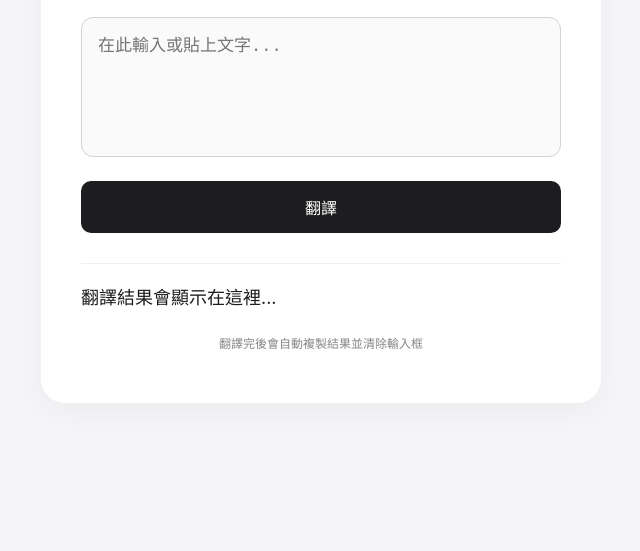
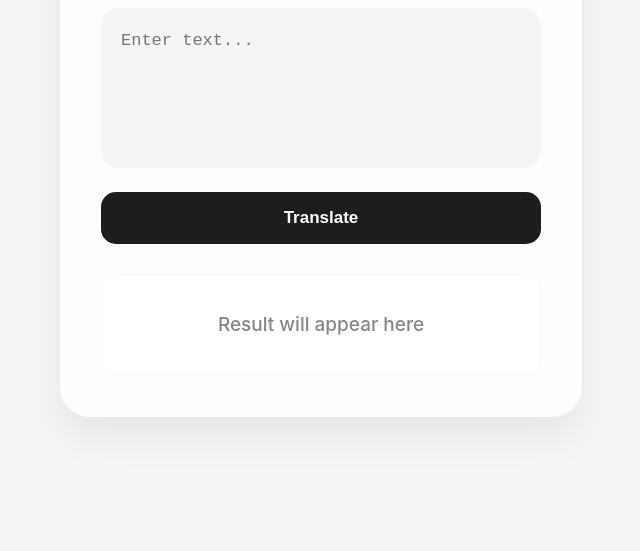
Before and after one commit to msadt/my-translator, a plain HTML site: page index.html in a window 1280 px wide. Shown: the part 249-800 px from the top of the page, without its empty margins (319-959 px from the left). Drawn offline with Linux system fonts and the light colour scheme.

Commit message:
Update index.html

```diff
--- a/index.html
+++ b/index.html
@@ -5,20 +5,18 @@
     <meta name="viewport" content="width=device-width, initial-scale=1.0">
     <title>Translator</title>
     <style>
-        /* Apple 極簡風格設定 */
         :root {
-            --bg-color: #F5F5F7;
-            --card-bg: #FFFFFF;
-            --text-main: #1D1D1F;
-            --text-secondary: #86868B;
-            --accent: #0071E3; /* Apple 藍 */
-            --border: #D2D2D7;
+            --apple-bg: #F5F5F7;
+            --apple-card: rgba(255, 255, 255, 0.8);
+            --apple-text: #1D1D1F;
+            --apple-blue: #007AFF;
+            --apple-gray: #86868B;
         }
 
         body {
-            font-family: -apple-system, BlinkMacSystemFont, "SF Pro TC", "SF Pro Display", "Helvetica Neue", Arial, sans-serif;
-            background-color: var(--bg-color);
-            color: var(--text-main);
+            font-family: -apple-system, BlinkMacSystemFont, "SF Pro TC", sans-serif;
+            background-color: var(--apple-bg);
+            color: var(--apple-text);
             display: flex;
             justify-content: center;
             align-items: center;
@@ -28,176 +26,210 @@
         }
 
         .container {
-            background: var(--card-bg);
+            background: var(--apple-card);
+            backdrop-filter: blur(20px); /* 毛玻璃效果 */
+            -webkit-backdrop-filter: blur(20px);
             padding: 40px;
-            border-radius: 24px;
-            box-shadow: 0 8px 30px rgba(0,0,0,0.04);
-            width: 90%;
-            max-width: 480px;
-            transition: all 0.3s ease;
+            border-radius: 30px;
+            box-shadow: 0 20px 40px rgba(0,0,0,0.06);
+            width: 100%;
+            max-width: 440px;
+            border: 1px solid rgba(255, 255, 255, 0.3);
+            transition: transform 0.3s ease;
         }
 
         h2 {
-            font-size: 24px;
+            font-size: 28px;
             font-weight: 600;
             margin-bottom: 24px;
-            letter-spacing: -0.5px;
             text-align: center;
+            letter-spacing: -0.022em;
+        }
+
+        .input-wrapper {
+            position: relative;
+            margin-bottom: 20px;
         }
 
         textarea {
             width: 100%;
-            height: 140px;
-            border: 1px solid var(--border);
-            border-radius: 12px;
-            padding: 16px;
+            height: 160px;
+            border: none;
+            border-radius: 18px;
+            padding: 20px;
             box-sizing: border-box;
             font-size: 17px;
             line-height: 1.5;
             resize: none;
+            background: rgba(0, 0, 0, 0.03);
             outline: none;
-            background-color: #FAFAFA;
-            transition: border-color 0.2s ease;
+            transition: all 0.2s ease;
         }
 
         textarea:focus {
-            border-color: var(--accent);
-            background-color: #FFFFFF;
-        }
-
-        .button-group {
-            display: flex;
-            gap: 12px;
-            margin-top: 20px;
-        }
-
-        button {
-            flex: 1;
-            padding: 14px;
-            border: none;
-            border-radius: 10px;
-            font-size: 16px;
-            font-weight: 500;
-            cursor: pointer;
-            transition: all 0.2s ease;
+            background: rgba(0, 0, 0, 0.05);
+            box-shadow: inset 0 0 0 2px var(--apple-blue);
         }
 
         .btn-translate {
-            background-color: var(--text-main);
-            color: #FFFFFF;
+            width: 100%;
+            background-color: var(--apple-text);
+            color: white;
+            border: none;
+            padding: 16px;
+            border-radius: 15px;
+            font-size: 17px;
+            font-weight: 600;
+            cursor: pointer;
+            transition: all 0.2s cubic-bezier(0.4, 0, 0.2, 1);
+        }
+
+        .btn-translate:hover {
+            transform: scale(1.02);
+            box-shadow: 0 5px 15px rgba(0,0,0,0.1);
         }
 
         .btn-translate:active {
             transform: scale(0.98);
-            background-color: #333;
         }
 
-        #result-container {
+        #result-box {
             margin-top: 30px;
-            padding-top: 20px;
-            border-top: 1px solid #F0F0F2;
+            padding: 20px;
+            border-radius: 18px;
+            background: white;
+            min-height: 60px;
+            display: flex;
+            align-items: center;
+            justify-content: center;
+            text-align: center;
+            font-size: 19px;
+            font-weight: 500;
+            cursor: pointer;
             position: relative;
+            border: 1px solid rgba(0,0,0,0.02);
+            transition: all 0.2s ease;
         }
 
-        #result {
-            font-size: 18px;
-            color: var(--text-main);
-            line-height: 1.6;
-            min-height: 40px;
-            cursor: pointer; /* 點擊內容即可複製 */
+        #result-box:hover {
+            background: #FAFAFA;
         }
 
-        #result:hover {
-            opacity: 0.7;
+        .status-dot {
+            width: 8px;
+            height: 8px;
+            background: var(--apple-gray);
+            border-radius: 50%;
+            margin-right: 10px;
+            display: inline-block;
         }
 
-        .hint {
-            font-size: 12px;
-            color: var(--text-secondary);
-            margin-top: 10px;
-            text-align: center;
+        .loading .status-dot {
+            background: var(--apple-blue);
+            animation: pulse 1s infinite;
+        }
+
+        @keyframes pulse {
+            0% { transform: scale(1); opacity: 1; }
+            50% { transform: scale(1.5); opacity: 0.5; }
+            100% { transform: scale(1); opacity: 1; }
+        }
+
+        .toast {
+            position: fixed;
+            bottom: 30px;
+            background: rgba(0,0,0,0.8);
+            color: white;
+            padding: 12px 24px;
+            border-radius: 25px;
+            font-size: 14px;
+            opacity: 0;
+            transition: opacity 0.3s;
+            pointer-events: none;
         }
     </style>
 </head>
 <body>
 
 <div class="container">
-    <h2>翻譯機</h2>
+    <h2>Translator</h2>
 
-    <textarea id="inputText" placeholder="在此輸入或貼上文字..."></textarea>
-
-    <div class="button-group">
-        <button class="btn-translate" onclick="translateText()">翻譯</button>
+    <div class="input-wrapper">
+        <textarea id="inputText" placeholder="Enter text..."></textarea>
     </div>
 
-    <div id="result-container">
-        <div id="result" onclick="copyResult()">翻譯結果會顯示在這裡...</div>
-        <p class="hint">翻譯完後會自動複製結果並清除輸入框</p>
+    <button class="btn-translate" id="btn" onclick="translateText()">Translate</button>
+
+    <div id="result-box" onclick="manualCopy()">
+        <span id="result-text" style="color: var(--apple-gray);">Result will appear here</span>
     </div>
 </div>
+
+<div id="toast" class="toast">Copied to clipboard</div>
 
 <script>
     const apiKey = "AIzaSyBhLAqWjIi2LN3Y2bf_SjBeEImnFD1_k2k";
 
     async function translateText() {
-        const inputElement = document.getElementById('inputText');
-        const text = inputElement.value.trim();
-        const resultDiv = document.getElementById('result');
+        const input = document.getElementById('inputText');
+        const text = input.value.trim();
+        const resultText = document.getElementById('result-text');
+        const resultBox = document.getElementById('result-box');
 
         if (!text) return;
 
-        resultDiv.innerText = "正在處理...";
-        resultDiv.style.color = "#86868B";
+        // UI 反饋：進入載入狀態
+        resultBox.classList.add('loading');
+        resultText.innerText = "Processing...";
+        resultText.style.color = "#86868B";
 
         try {
             const response = await fetch(`https://generativelanguage.googleapis.com/v1beta/models/gemini-2.0-flash:generateContent?key=${apiKey}`, {
                 method: 'POST',
                 headers: { 'Content-Type': 'application/json' },
                 body: JSON.stringify({
-                    contents: [{
-                        parts: [{
-                            text: `你是一個專業翻譯官，且了解SEVENTEEN這個團體。請遵守以下規則：
+                    contents: [{ parts: [{ text: `你是一個專業翻譯官，且了解SEVENTEEN這個團體以及追星文化。請遵守以下規則：
                             1. 如果輸入是中文，請翻譯成「韓文」。
                             2. 如果輸入是韓文、英文或其他語言，請翻譯成「繁體中文」。
                             3. 只輸出翻譯後的純文字，不要有任何解釋。
 
-
-                            內容：
-                            ${text}`
-                        }]
-                    }]
+                            內容
+                            ：\n\n${text}` }] }]
                 })
             });
 
             const data = await response.json();
             const translated = data.candidates[0].content.parts[0].text;
 
-            // 1. 顯示結果
-            resultDiv.innerText = translated;
-            resultDiv.style.color = "#1D1D1F";
+            // 成功後的動作
+            resultText.innerText = translated;
+            resultText.style.color = "#1D1D1F";
+            resultBox.classList.remove('loading');
 
-            // 2. 自動複製結果
-            copyToClipboard(translated);
+            // 自動複製
+            navigator.clipboard.writeText(translated);
+            showToast();
 
-            // 3. 自動清除輸入框
-            inputElement.value = "";
+            // 自動清空輸入框
+            input.value = "";
 
         } catch (error) {
-            resultDiv.innerText = "翻譯發生錯誤";
+            resultText.innerText = "Error";
+            resultBox.classList.remove('loading');
         }
     }
 
-    function copyToClipboard(text) {
-        navigator.clipboard.writeText(text).then(() => {
-            console.log('已自動複製');
-        });
+    function showToast() {
+        const toast = document.getElementById('toast');
+        toast.style.opacity = '1';
+        setTimeout(() => { toast.style.opacity = '0'; }, 2000);
     }
 
-    function copyResult() {
-        const text = document.getElementById('result').innerText;
-        if (text && text !== "正在處理..." && text !== "翻譯結果會顯示在這裡...") {
-            copyToClipboard(text);
-            alert("已手動複製結果");
+    function manualCopy() {
+        const text = document.getElementById('result-text').innerText;
+        if (text && text !== "Result will appear here" && text !== "Processing...") {
+            navigator.clipboard.writeText(text);
+            showToast();
         }
     }
 </script>
```
